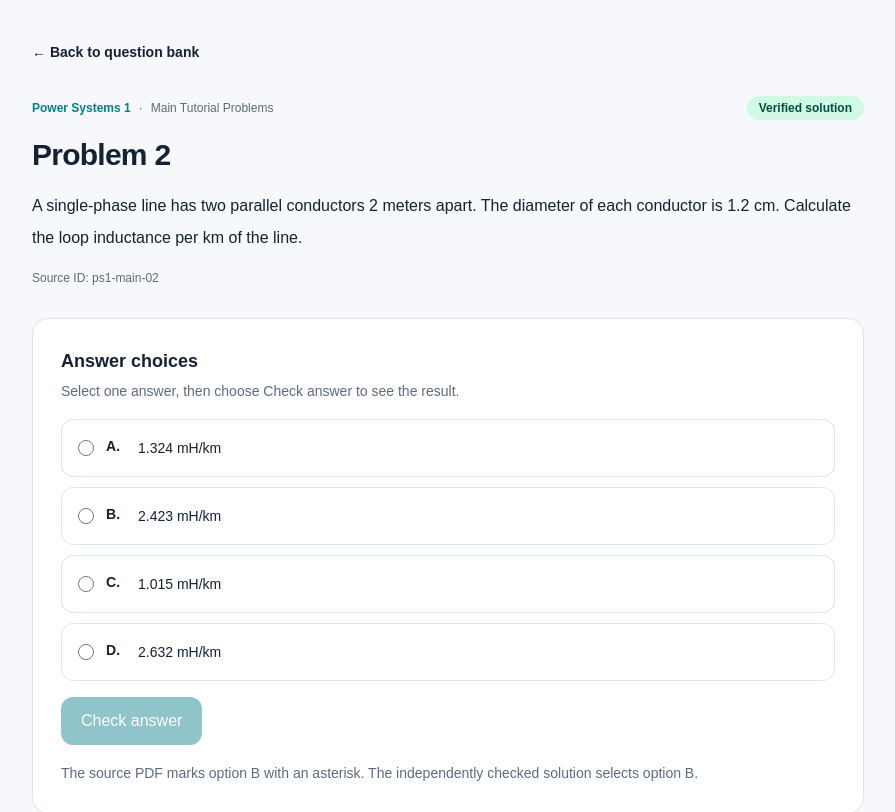
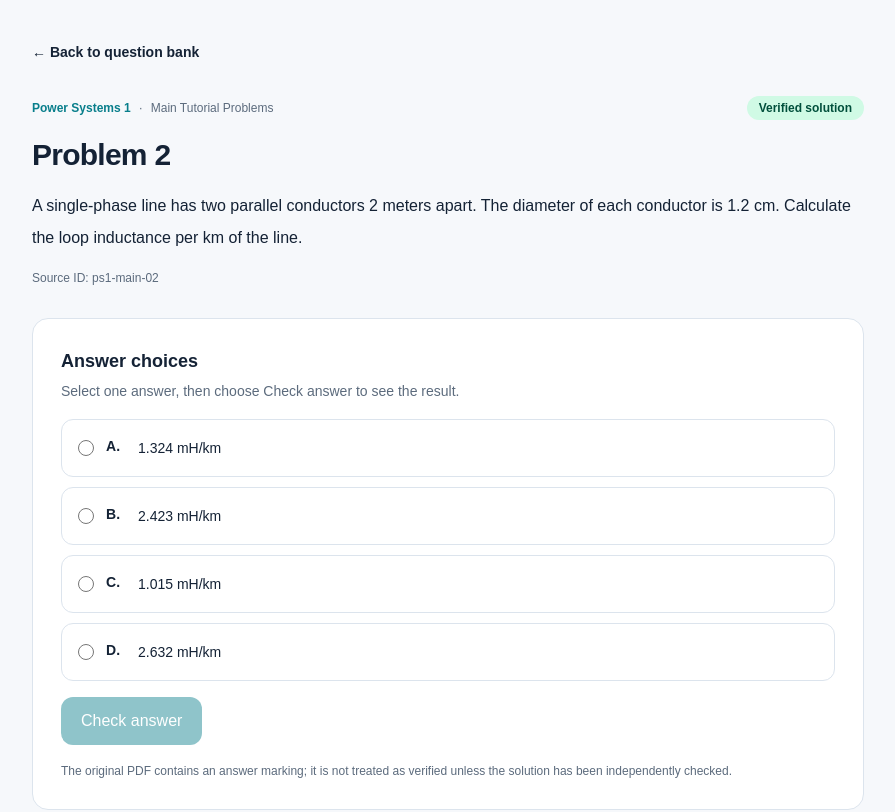
Before and after one commit to valeriovlad13-del/power-systems-lab, a Next.js app: page /problems/ps1-main-02 in a window 1280 px wide. Shown: the top 812 px of the page, without its empty margins (192-1087 px from the left). Built offline with nearby package versions, Linux system fonts and the light colour scheme.

Commit message:
Add previous and next question navigation

```diff
--- a/app/problems/[id]/page.tsx
+++ b/app/problems/[id]/page.tsx
@@ -3,6 +3,7 @@ import { notFound } from "next/navigation";
 import katex from "katex";
 import { getProblemById, problems } from "@/content/problems";
 import AnswerChoices from "@/components/problems/answer-choices";
+import SolutionDisclosure from "@/components/problems/solution-disclosure";
 
 export function generateStaticParams() {
   return problems.map((problem) => ({ id: problem.id }));
@@ -17,6 +18,12 @@ export default async function ProblemDetailPage({ params }: { params: Promise<{
   const markedChoice = problem.choices.find((choice) => choice.id === problem.sourceMarkedChoiceId);
   const isVerified = problem.verificationStatus === "verified";
   const verifiedChoice = problem.choices.find((choice) => choice.id === problem.verifiedChoiceId);
+  const sameSectionProblems = problems
+    .filter((item) => item.courseId === problem.courseId && item.source.originalSection === problem.source.originalSection)
+    .sort((a, b) => a.source.originalQuestionNumber - b.source.originalQuestionNumber);
+  const currentIndex = sameSectionProblems.findIndex((item) => item.id === problem.id);
+  const previousProblem = currentIndex > 0 ? sameSectionProblems[currentIndex - 1] : null;
+  const nextProblem = currentIndex >= 0 && currentIndex < sameSectionProblems.length - 1 ? sameSectionProblems[currentIndex + 1] : null;
 
   return (
     <main className="mx-auto w-full max-w-4xl px-3 py-6 sm:px-8 sm:py-10">
@@ -40,7 +47,7 @@ export default async function ProblemDetailPage({ params }: { params: Promise<{
           verifiedChoiceId={problem.verifiedChoiceId ?? null}
           sourceMarkedChoiceId={problem.sourceMarkedChoiceId}
         />
-        {markedChoice && <p className="mt-4 text-sm leading-6 text-[var(--muted)]">The source PDF marks option {markedChoice.label} with an asterisk. {isVerified && verifiedChoice ? `The independently checked solution selects option ${verifiedChoice.label}.` : "This source marking has not yet been independently verified."}</p>}
+        {markedChoice && <p className="mt-4 text-xs leading-5 text-[var(--muted)]">The original PDF contains an answer marking; it is not treated as verified unless the solution has been independently checked.</p>}
       </section>
 
       {isVerified ? (
```
